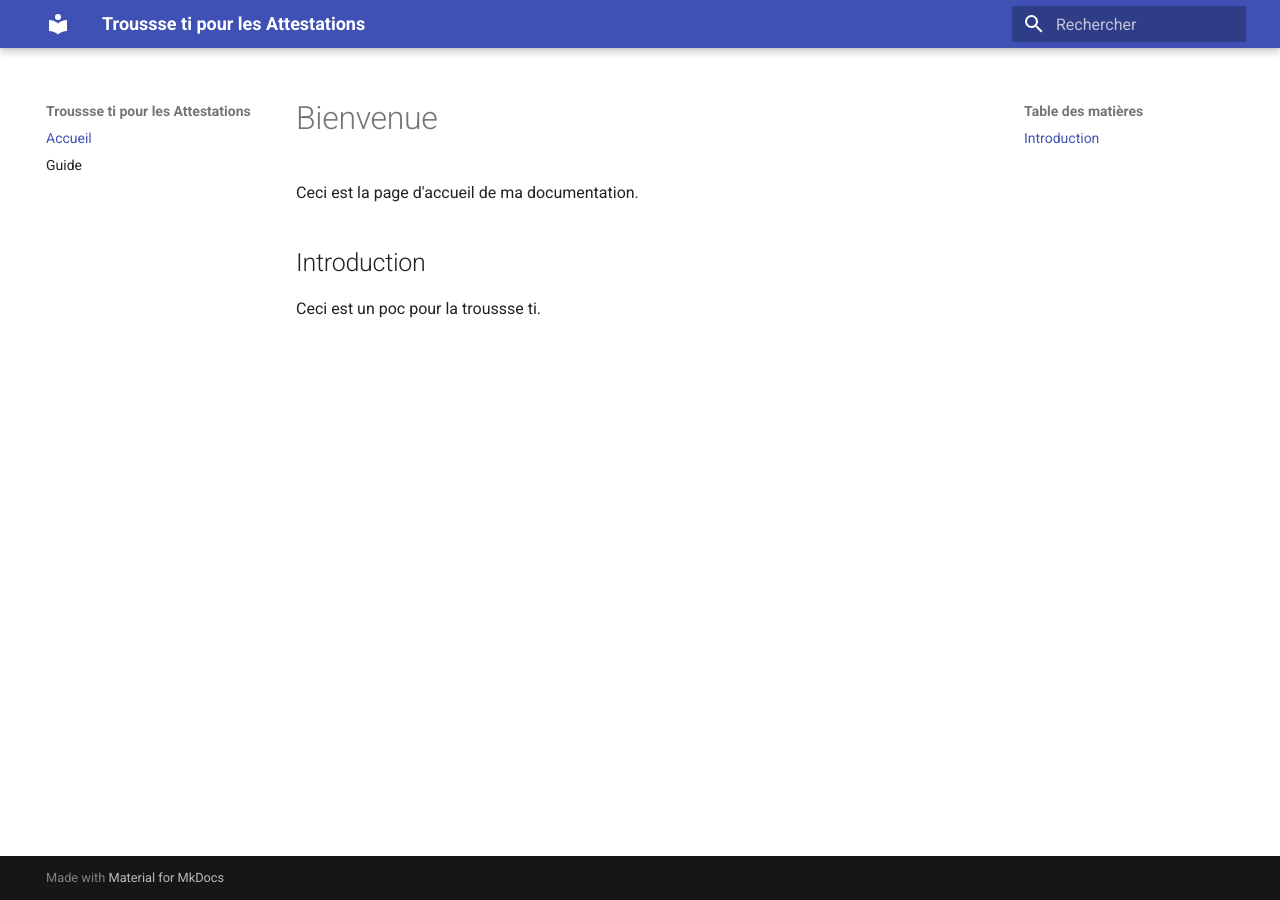
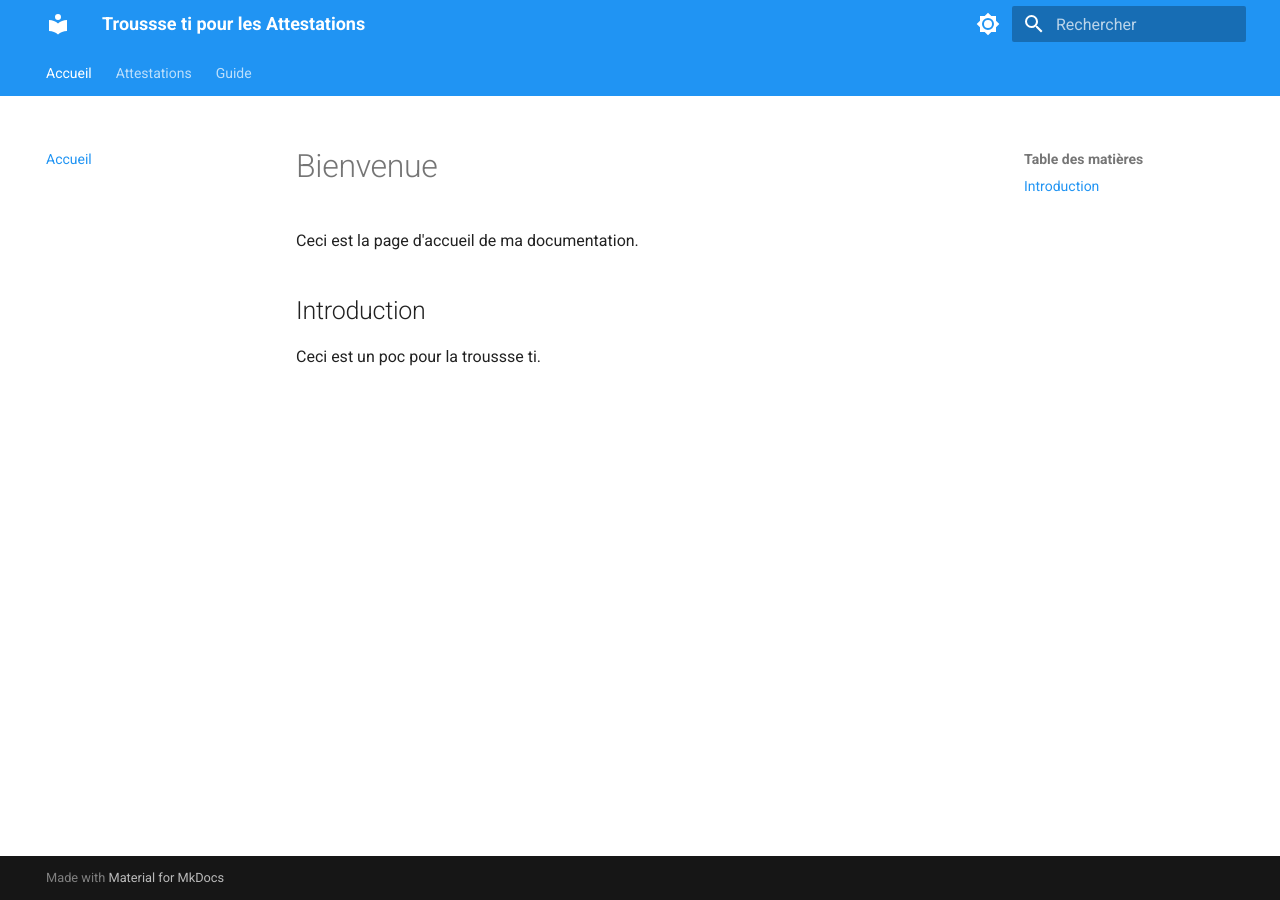
Before and after one commit to GuillaumeBourque-QC/guillaumebourque-qc.github.io, an MkDocs documentation site: the page built from docs/index.md, in a window 1280 px wide. Built offline with MkDocs 1.6.1 and Material for MkDocs 9.7.7, drawn with Linux system fonts in a browser that asks for light colours.

Commit message:
Ajout du theme material
Signed-off-by: GuillaumeBourque-QC <guillaume.bourque-ext@mcn.gouv.qc.ca>

```diff
--- a/mkdocs.yml
+++ b/mkdocs.yml
@@ -2,7 +2,29 @@ site_name: Troussse ti pour les Attestations
 theme:
   name: material
   language: fr
+  features:
+    - navigation.tabs
+    - navigation.sections
+    - navigation.top
+  palette:
+    - scheme: default
+      primary: blue
+      accent: light blue
+      toggle:
+        icon: material/brightness-7
+        name: Basculer en mode sombre
+    - scheme: slate
+      primary: blue
+      accent: light blue
+      toggle:
+        icon: material/brightness-4
+        name: Basculer en mode clair
 
 nav:
   - Accueil: index.md
-  - Guide: guide.md
+  - Attestations:
+    - attestations/index.md
+    - Formulaires: attestations/formulaires.md
+  - Guide:
+    - guide/index.md
+    - Installation: guide/installation.md
```
Also changed, not shown: README.md (+4 -0 lines), docs/attestations/index.md (added, +3 -0 lines), docs/gouvernance/index.md (added, +3 -0 lines), docs/index.md (line endings or trailing spaces).
